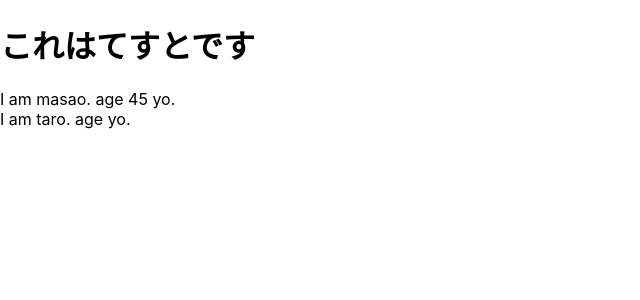
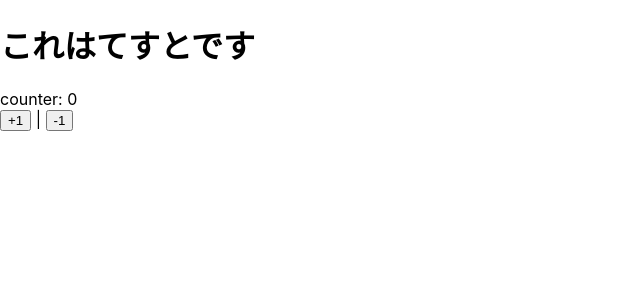
Before and after one commit to masa0sugita/udemy-react-redux-crud-application, a React (Create React App) app: page / in a window 1280 px wide. Shown: the top 300 px of the page, without its empty margins (0-640 px from the left). Built offline with nearby package versions, Linux system fonts and the light colour scheme.

Commit message:
stateを覚えた

```diff
--- a/src/App.js
+++ b/src/App.js
@@ -1,39 +1,37 @@
-import React from 'react';
-import propTypes from 'prop-types'
+import React, { Component } from 'react';
 
 const App = () => {
   const text = 'これはてすとです';
   const dom = <h1 className="foo">{text}</h1>;
-  const profiles = [
-    {
-      name: "masao",
-      age: 45
-    },
-    {
-      name: "taro",
-    }
-  ]
   return (
     <React.Fragment>
       {dom}
-
-    {
-      profiles.map((profile, index) => {
-        return <User name={profile.name} age={profile.age} key={index} />
-      })
-    }
+      <Counter />
     </React.Fragment>
   );
 };
 
-const User = (props) => {
-  return <div>I am {props.name}. age {props.age} yo.</div>
+class Counter extends Component {
+  constructor(props) {
+    super(props);
+    this.state = {
+      count: 0
+    };
+  }
+  handlePlusButton = () => {
+    this.setState({count: this.state.count + 1})
+  }
+  handleMinusButton = () => {
+    this.setState({count: this.state.count - 1})
+  }
+  render() {
+    return (
+      <React.Fragment>
+      <div>counter: {this.state.count}</div>
+      <button onClick={this.handlePlusButton}>+1</button> | <button onClick={this.handleMinusButton}>-1</button>
+      </React.Fragment>
+    )
+  }
 }
-// User.defaultProps = {
-//   age: 100
-// }
-User.propTypes = {
-  name: propTypes.string,
-  age: propTypes.number.isRequired
-}
+
 export default App;
```
